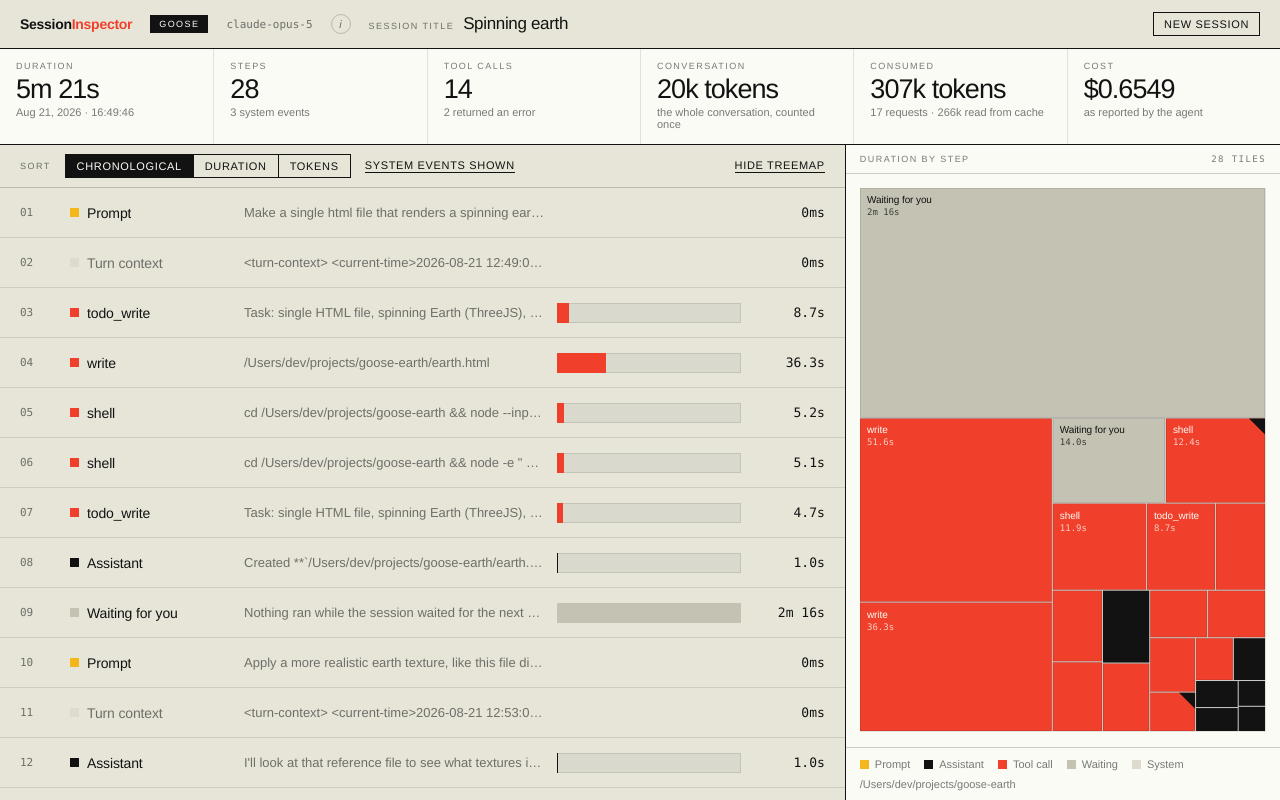
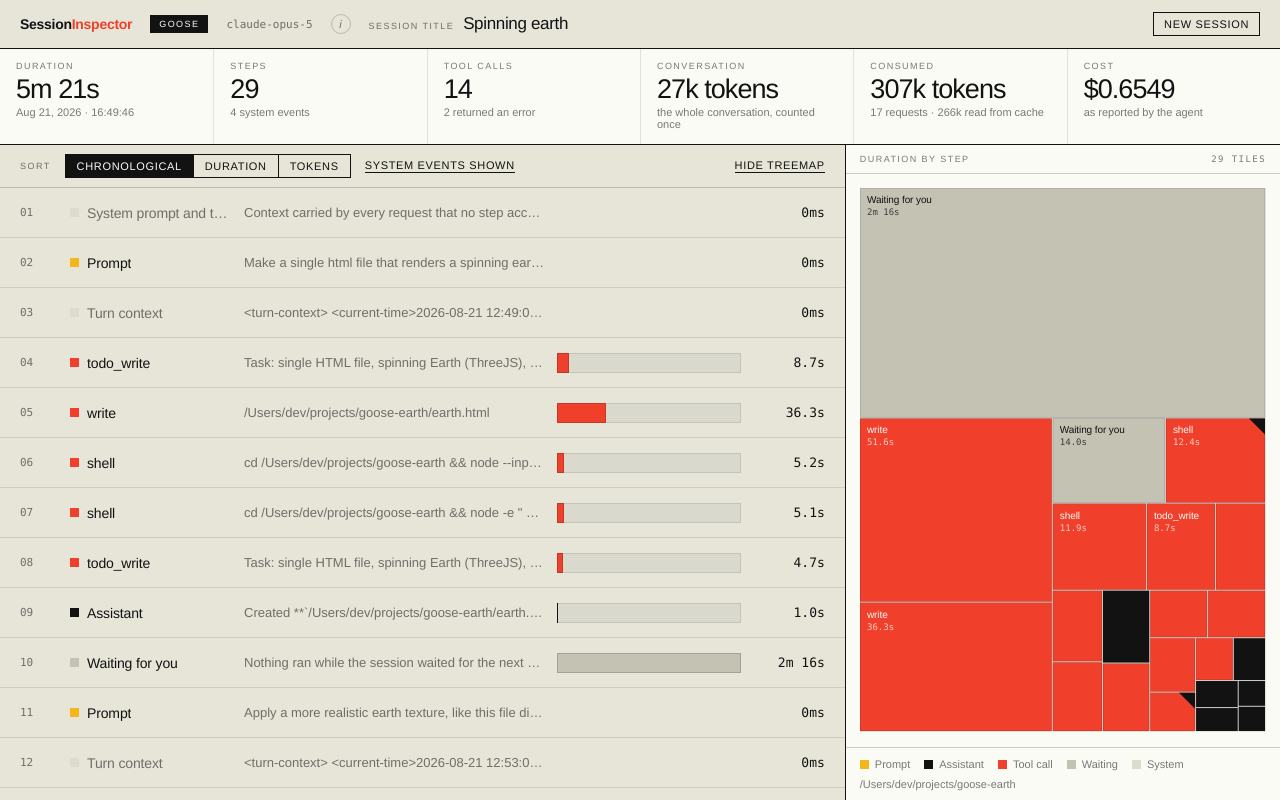
Before and after one commit to alexhancock/session-inspector, a React (Vite) app: page / in a window 1280 px wide. Both pictures are taken after a click on the button "goose". Built offline with nearby package versions, Linux system fonts and the light colour scheme.

Commit message:
refactor/fix: token accounting for contributed vs consumed

```diff
--- a/src/session/session.ts
+++ b/src/session/session.ts
@@ -231,7 +231,10 @@ function build(harness: Harness, file: SessionFile): Session {
   })
 
   extendLast(drafts, summary.endedAt)
-  const steps = attributeInput(finalizeSteps(drafts, summary.endedAt), marks)
+  const steps = finalizeSteps(drafts, summary.endedAt)
+  const baseline = attributeInput(steps, marks)
+  if (baseline > 0) steps.unshift(baselineStep(summary.startedAt, baseline))
+  steps.forEach((step, i) => (step.index = i))
   return {
     ...summary,
     agent: harness.agent,
@@ -491,7 +494,7 @@ function allocateTokens(blocks: BlockDraft[], charge: Charge): Allocation[] {
   }))
 }
 
-function attributeInput(steps: Step[], requests: RequestMark[]): Step[] {
+function attributeInput(steps: Step[], requests: RequestMark[]): number {
   const marks = [...requests].sort((a, b) => a.at - b.at)
   const groups = new Map<number, Step[]>()
   for (const step of steps) {
@@ -500,18 +503,52 @@ function attributeInput(steps: Step[], requests: RequestMark[]): Step[] {
     if (index < 0) continue
     groups.set(index, [...(groups.get(index) ?? []), step])
   }
-  groups.forEach((members, index) => {
-    const mark = marks[index] as RequestMark
+
+  let unexplained = 0
+  marks.forEach((mark, index) => {
     const previous = marks[index - 1]
     const budget = Math.max(0, mark.context - (previous ? previous.context + previous.output : 0))
+    const members = groups.get(index) ?? []
     const estimates = members.map((s) => s.injectedTokens)
     const estimated = estimates.reduce((a, b) => a + b, 0)
-    const scale = budget > 0 ? Math.min(1, budget / estimated) : 1
+    const scale = budget > 0 && estimated > 0 ? Math.min(1, budget / estimated) : 1
+    let attributed = 0
     members.forEach((step, i) => {
-      step.tokens = tokensOf({ input: Math.round((estimates[i] as number) * scale), output: step.tokens.output })
+      const input = Math.round((estimates[i] as number) * scale)
+      attributed += input
+      step.tokens = tokensOf({ input, output: step.tokens.output })
     })
+    unexplained += Math.max(0, budget - attributed)
   })
-  return steps
+  return unexplained
+}
+
+function baselineStep(at: number, tokens: number): Step {
+  return {
+    id: 'baseline',
+    index: 0,
+    type: 'meta',
+    label: 'System prompt and tools',
+    preview: 'Context carried by every request that no step accounts for',
+    start: at,
+    end: at,
+    durationMs: 0,
+    tokens: tokensOf({ input: tokens }),
+    injectedTokens: tokens,
+    costUsd: 0,
+    isError: false,
+    fields: [
+      {
+        label: 'What this is',
+        value:
+          'Every request carries a system prompt and the definitions of the tools the agent can call. ' +
+          'None of it appears in the transcript as something that happened, but all of it occupies context. ' +
+          'This is the part of the context each request carried that its recorded steps do not explain.',
+        format: 'text',
+      },
+    ],
+    raw: null,
+  }
 }
 
 const CHARS_PER_TOKEN = 2.5
@@ -615,12 +652,30 @@ if (import.meta.vitest) {
 
   it('sizes a step by what it adds, not by the context re-sent with it', async () => {
     const s = await load('claude-code-threejs-earth-session.jsonl')
-    const biggest = [...s.steps].sort((a, b) => b.tokens.total - a.tokens.total)[0]!
+    const ranked = [...s.steps].sort((a, b) => b.tokens.total - a.tokens.total)
     const lastPrompt = s.steps.filter((x) => x.type === 'prompt').at(-1)!
-    expect(biggest.label).toBe('Bash')
+    expect(ranked[0]!.label).toBe('System prompt and tools')
+    expect(ranked.find((x) => x.id !== 'baseline')!.label).toBe('Bash')
     expect(lastPrompt.preview).toBe('open it')
     expect(lastPrompt.tokens.total).toBeLessThan(20)
     expect(s.contributed.total).toBeLessThan(s.tokens.total)
+  })
+
+  it('counts the conversation as the context the requests actually carried', async () => {
+    const carried = (s: Session) => {
+      const last = s.steps.filter((x) => x.request).at(-1)!.request!
+      return contextOf(last) + last.output
+    }
+
+    const cc = await load('claude-code-threejs-earth-session.jsonl')
+    expect(carried(cc)).toBe(35597)
+    expect(cc.contributed.total).toBe(35597)
+    expect(cc.steps.find((x) => x.id === 'baseline')!.tokens.input).toBe(20728)
+
+    const g = await load('goose-threejs-earth-session.json')
+    expect(carried(g)).toBe(26111)
+    expect(g.contributed.total).toBe(27117)
+    expect(g.contributed.total / carried(g)).toBeLessThan(1.05)
   })
 
   it('reports configuration as a session fact rather than a step', async () => {
@@ -641,8 +696,14 @@ if (import.meta.vitest) {
     ]
     const s = parseSessionText(jsonl.map((r) => JSON.stringify(r)).join('\n'), 'edge.jsonl')
 
-    expect(s.steps.map((x) => x.label)).toEqual(['Prompt', 'Assistant', 'Bash', 'User context'])
-    expect(s.steps[1]!.preview).toBe('API Error: 500')
+    expect(s.steps.map((x) => x.label)).toEqual([
+      'System prompt and tools',
+      'Prompt',
+      'Assistant',
+      'Bash',
+      'User context',
+    ])
+    expect(s.steps.find((x) => x.label === 'Assistant')!.preview).toBe('API Error: 500')
     expect(s.tokens.total).toBe(1022 * 3)
     expect(s.steps.every((x) => x.durationMs >= 0)).toBe(true)
   })
@@ -707,6 +768,10 @@ if (import.meta.vitest) {
     const unmeasured = step(10, 1000)
     attributeInput([unmeasured], [{ at: 10, context: 0, output: 0 }])
     expect(unmeasured.tokens.input).toBe(1000)
+
+    const lone = step(10, 100)
+    expect(attributeInput([lone], [{ at: 10, context: 26000, output: 0 }])).toBe(25900)
+    expect(lone.tokens.input).toBe(100)
   })
 
   it('previews the most meaningful argument and flattens nested ones', () => {
--- a/src/styles.css
+++ b/src/styles.css
@@ -605,6 +605,7 @@ button {
   position: absolute;
   inset: 0 auto 0 0;
   display: block;
+  box-shadow: inset 0 0 0 1px rgba(18, 18, 18, 0.18);
 }
 
 .row-value {
```
Also changed, not shown: 1 other file (tests, documents, lock files or other folders).
